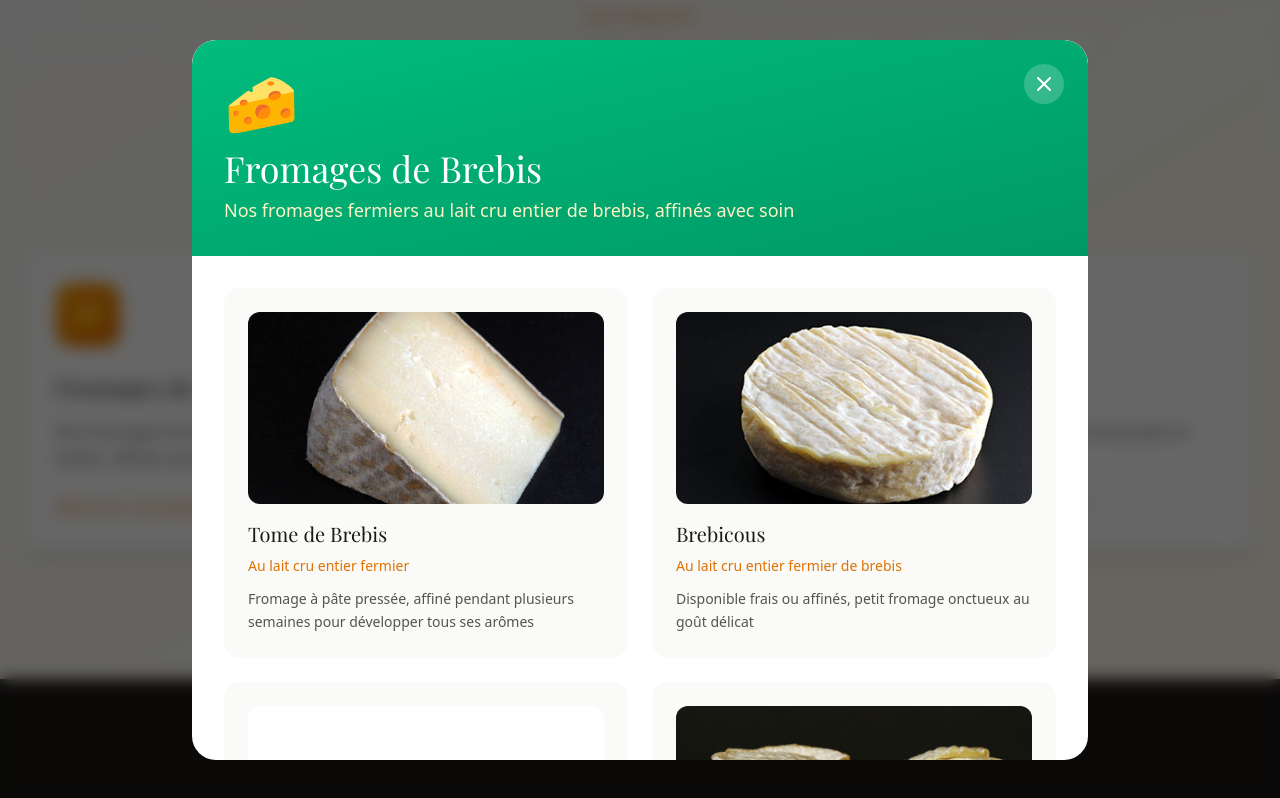
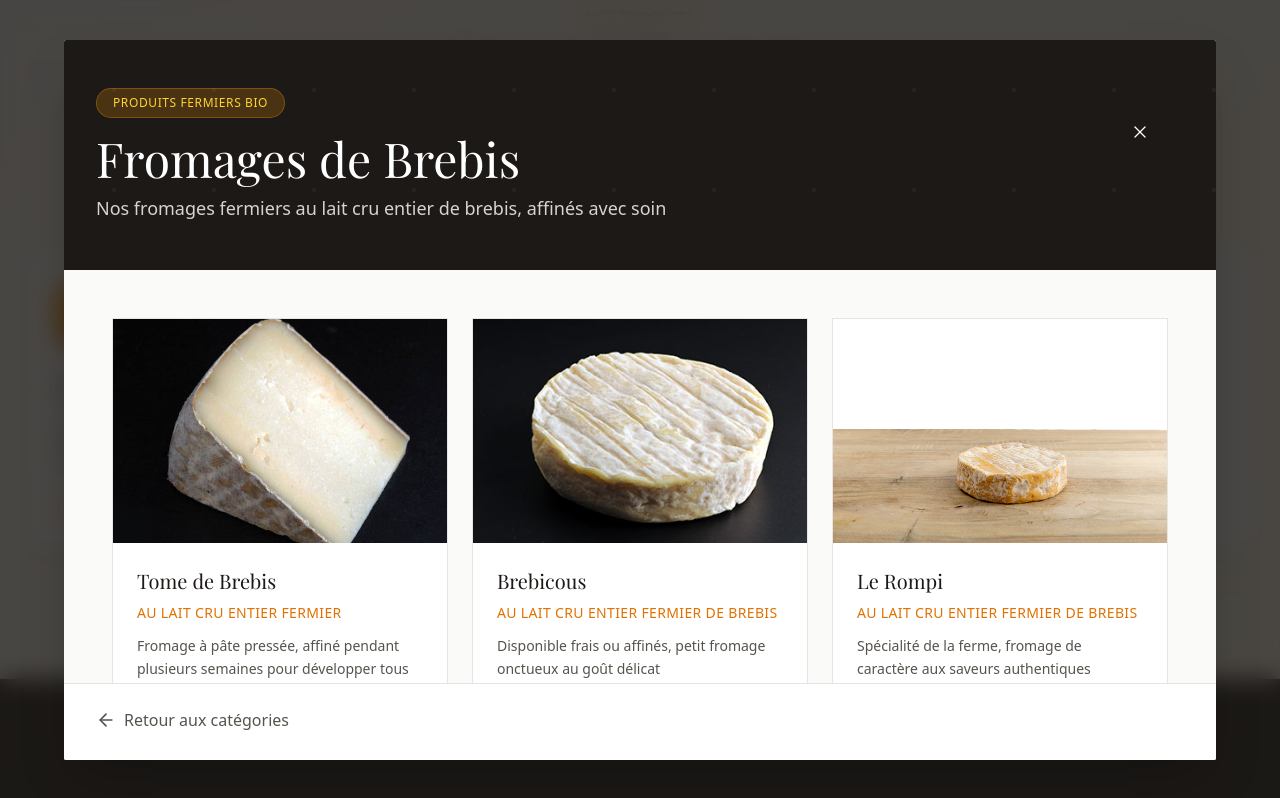
Before and after one commit to mikaelvery/fromagesdebrebisnajac, a Next.js app: page / in a window 1280 px wide. Both pictures are taken after a click on the element 218 px from the left and 2198 px from the top of the page. Shown: the part 1798-2596 px from the top of the page. Built offline with nearby package versions, Linux system fonts and the light colour scheme; a web font is replaced by a local one.

Commit message:
refonte des modals produits

```diff
--- a/components/ProductsSection.js
+++ b/components/ProductsSection.js
@@ -1,7 +1,7 @@
 'use client'
 
 import { useState } from 'react'
-import { X } from 'lucide-react'
+import { X, ArrowLeft } from 'lucide-react'
 import Image from 'next/image'
 
 export default function ProductsSection() {
@@ -50,7 +50,7 @@ export default function ProductsSection() {
           name: 'Yaourts Nature',
           description: 'Fermiers au lait entier de brebis',
           details: 'Yaourts onctueux et crémeux, nature sans sucre ajouté',
-          image: null, // Ajouter photo si disponible
+          image: null,
         },
         {
           name: 'Yaourts Vanille',
@@ -164,93 +164,116 @@ export default function ProductsSection() {
         </div>
       </section>
 
-      {/* Modal des produits */}
+      {/* Modal moderne et élégante */}
       {selectedCategory && (
         <div
-          className="fixed inset-0 bg-black/60 backdrop-blur-sm z-50 flex items-center justify-center p-4"
+          className="fixed inset-0 bg-stone-900/80 backdrop-blur-md z-50 flex items-center justify-center p-4"
           onClick={() => setSelectedCategory(null)}
         >
           <div
-            className="bg-white rounded-3xl max-w-4xl w-full max-h-[90vh] overflow-y-auto"
+            className="bg-white w-full max-w-6xl max-h-[90vh] overflow-hidden flex flex-col shadow-2xl"
             onClick={(e) => e.stopPropagation()}
+            style={{ borderRadius: '2px' }}
           >
-            {/* Header du modal */}
-            <div className="sticky top-0 bg-linear-to-br from-emerald-500 to-emerald-600 text-white p-6 md:p-8 rounded-t-3xl z-10">
+            {/* Header minimaliste et élégant */}
+            <div className="relative bg-stone-900 text-white px-8 py-12">
+              {/* Pattern subtil */}
+              <div className="absolute inset-0 opacity-5 dot-pattern"></div>
+
+              <div className="relative z-10">
                 <button
                   onClick={() => setSelectedCategory(null)}
-                className="absolute top-4 md:top-6 right-4 md:right-6 w-10 h-10 bg-white/20 hover:bg-white/30 rounded-full flex items-center justify-center transition-colors"
+                  className="absolute top-6 right-6 w-10 h-10 flex items-center justify-center hover:bg-white/10 transition-colors rounded-full"
                 >
-                <X size={24} />
+                  <X size={20} strokeWidth={1.5} />
                 </button>
-              <div className="text-5xl md:text-6xl mb-3 md:mb-4">{selectedCategory.icon}</div>
-              <h3 className="text-2xl md:text-4xl font-serif mb-1 md:mb-2">
+
+                <div className="max-w-3xl">
+                  <div className="inline-block px-4 py-1.5 bg-amber-500/20 border border-amber-500/30 rounded-full text-amber-300 text-xs font-medium mb-4 uppercase tracking-wider">
+                    Produits Fermiers Bio
+                  </div>
+                  <h3 className="text-4xl md:text-5xl font-serif mb-3">
                     {selectedCategory.title}
                   </h3>
-              <p className="text-sm md:text-lg text-amber-100">
+                  <p className="text-stone-300 text-lg">
                     {selectedCategory.description}
                   </p>
                 </div>
+              </div>
+            </div>
 
-
-            {/* Liste des produits */}
-            <div className="p-8">
-              <div className="grid md:grid-cols-2 gap-6">
+            {/* Contenu scrollable */}
+            <div className="flex-1 overflow-y-auto bg-stone-50">
+              <div className="p-8 md:p-12">
+                <div className="grid md:grid-cols-2 lg:grid-cols-3 gap-6">
                   {selectedCategory.products.map((product, index) => (
                     <div
                       key={index}
-                    className="bg-stone-50 rounded-2xl p-6 hover:shadow-lg transition-shadow"
+                      className="group bg-white border border-stone-200 hover:border-amber-300 transition-all duration-300 overflow-hidden"
                     >
-                    {/* Image du produit ou placeholder */}
+                      {/* Image du produit */}
                       {product.image ? (
-                      <div className="relative w-full h-40 md:h-48 mb-4 overflow-hidden rounded-xl shadow-inner">
+                        <div className="relative w-full h-56 overflow-hidden bg-stone-100">
                           <Image
                             src={product.image}
                             alt={product.name}
                             fill
-                          className="object-cover transition-transform duration-300 hover:scale-105"
+                            className="object-cover group-hover:scale-105 transition-transform duration-500"
                           />
                         </div>
                       ) : (
-                      <div className="w-full h-40 md:h-48 bg-gradient-to-br from-amber-200 to-stone-300 rounded-xl mb-4 flex items-center justify-center text-5xl md:text-6xl">
-                        {selectedCategory.icon}
+                        <div className="w-full h-56 bg-linear-to-br from-stone-200 to-amber-100 flex items-center justify-center">
+                          <span className="text-6xl opacity-40">{selectedCategory.icon}</span>
                         </div>
                       )}
+
+                      {/* Info produit */}
+                      <div className="p-6">
                         <h4 className="text-xl font-serif text-stone-900 mb-2">
                           {product.name}
                         </h4>
-                    <p className="text-amber-600 text-sm font-medium mb-3">
+                        <p className="text-amber-600 text-sm font-medium mb-3 uppercase tracking-wide">
                           {product.description}
                         </p>
                         <p className="text-stone-600 text-sm leading-relaxed">
                           {product.details}
                         </p>
                       </div>
+                    </div>
                   ))}
                 </div>
 
-              {/* Info supplémentaire */}
-              <div className="mt-8 bg-amber-50 rounded-2xl p-6 border-2 border-amber-200">
-                <div className="flex items-start">
-                  <div className="text-3xl mr-4">ℹ️</div>
+                {/* Bannière info */}
+                <div className="mt-12 bg-amber-50 border-l-4 border-amber-500 p-6">
+                  <div className="flex items-start gap-4">
+                    <div className="w-10 h-10 bg-amber-500/10 rounded-full flex items-center justify-center shrink-0">
+                      <svg className="w-5 h-5 text-amber-600" fill="none" stroke="currentColor" viewBox="0 0 24 24">
+                        <path strokeLinecap="round" strokeLinejoin="round" strokeWidth={2} d="M13 16h-1v-4h-1m1-4h.01M21 12a9 9 0 11-18 0 9 9 0 0118 0z" />
+                      </svg>
+                    </div>
                     <div>
                       <h5 className="font-serif text-lg text-stone-900 mb-2">
-                      Tous nos produits
+                        Production Artisanale & Biologique
                       </h5>
                       <p className="text-stone-600 text-sm leading-relaxed">
-                      Sont fabriqués à partir de lait cru entier de nos brebis,
-                      élevées en agriculture biologique. Production artisanale
-                      et fermière dans le respect des traditions.
+                        Tous nos produits sont fabriqués à partir de lait cru entier de nos brebis,
+                        élevées en agriculture biologique sur 10 hectares. Transformation artisanale
+                        dans le respect des traditions fromagères.
                       </p>
                     </div>
                   </div>
                 </div>
+              </div>
+            </div>
 
-              {/* Bouton de fermeture */}
+            {/* Footer avec bouton retour */}
+            <div className="border-t border-stone-200 bg-white px-8 py-6">
               <button
                 onClick={() => setSelectedCategory(null)}
-                className="w-full mt-6 px-8 py-4 bg-stone-900 text-white rounded-full font-medium hover:bg-stone-800 transition-colors"
+                className="group inline-flex items-center gap-2 text-stone-600 hover:text-stone-900 transition-colors font-medium"
               >
-                Fermer
+                <ArrowLeft size={20} className="group-hover:-translate-x-1 transition-transform" />
+                Retour aux catégories
               </button>
             </div>
           </div>
```
Lines whose indentation alone changed are shown as unchanged.
